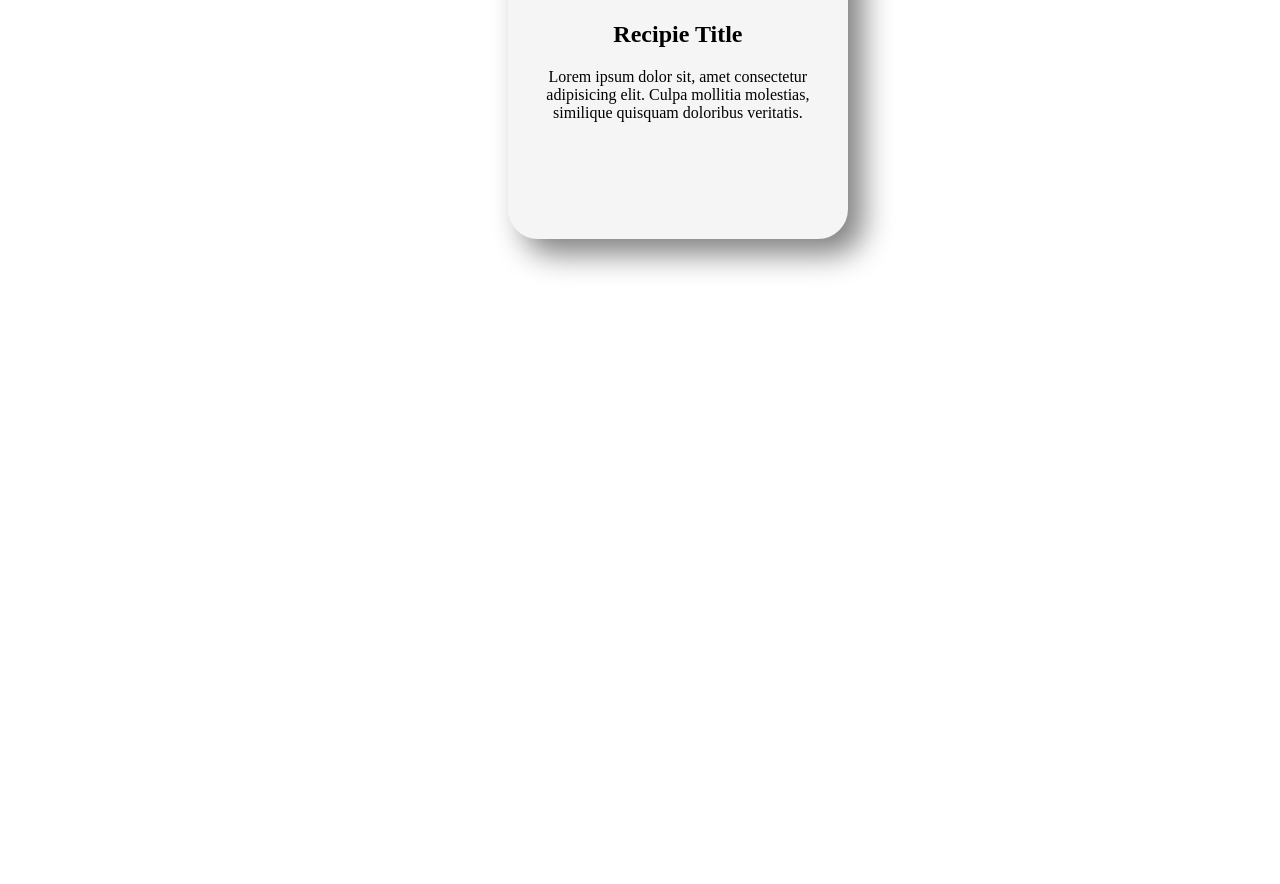
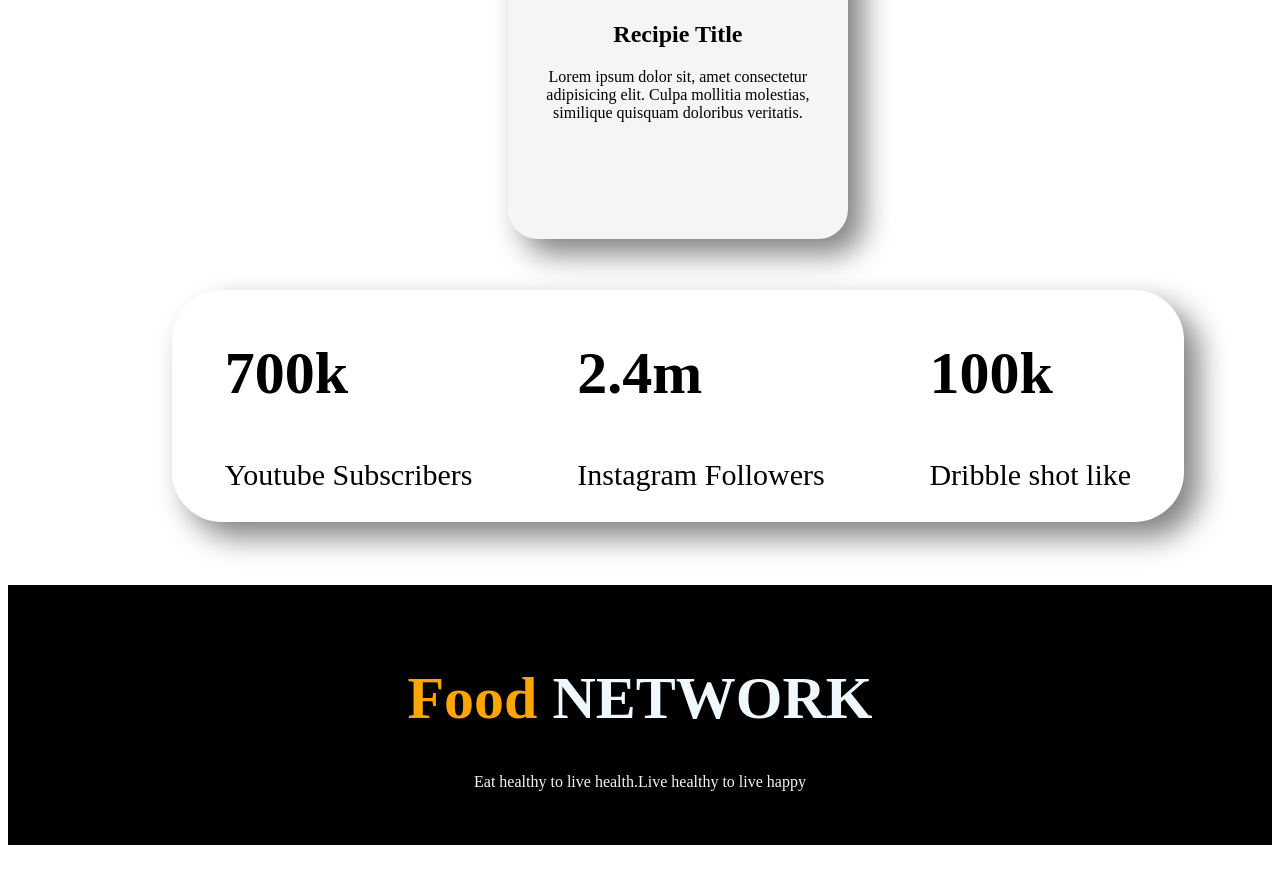
Before and after one commit to Abdussh01/food-network, a plain HTML site: page index.html in a window 1280 px wide. Shown: the part 2596-3480 px from the top of the page. Before the commit the page ends 2894 px from the top, so only its background shows below. Drawn offline with Linux system fonts and the light colour scheme.

Commit message:
footer commit

```diff
--- a/index.html
+++ b/index.html
@@ -67,6 +67,26 @@
             </div>
         </div>
     </section>
+    <section>
+        <div class="morsh">
+            <div>
+                <h1>700k</h1>
+                <p class="neaz">Youtube Subscribers</p>
+            </div>
+            <div>
+                <h1>2.4m</h1>
+                <p class="neaz">Instagram Followers</p>
+            </div>
+            <div>
+                <h1>100k</h1>
+                <p class="neaz"> Dribble shot like</p>
+            </div>
+        </div>
+    </section>
+    <footer class="all">
+        <h1><span class="color">Food</span> NETWORK</h1>
+        <P>Eat healthy to live health.Live healthy to live happy</P>
+    </footer>
 </body>
 
 </html>
--- a/style.css
+++ b/style.css
@@ -77,3 +77,31 @@ h1 {
 .card img {
     width: 100%;
 }
+
+.morsh {
+    display: flex;
+    width: 80%;
+    flex-wrap: wrap;
+    justify-content: space-around;
+    margin-left: 13%;
+    box-shadow: 15px 15px 30px gray;
+    margin-bottom: 5%;
+    border-radius: 50px;
+}
+
+.neaz {
+    font-size: 30px;
+}
+
+.color {
+    color: orange;
+}
+
+.all {
+    text-align: center;
+    background-color: black;
+    color: aliceblue;
+    padding-top: 3%;
+    padding-bottom: 3%;
+    margin-bottom: 5%;
+}
```
